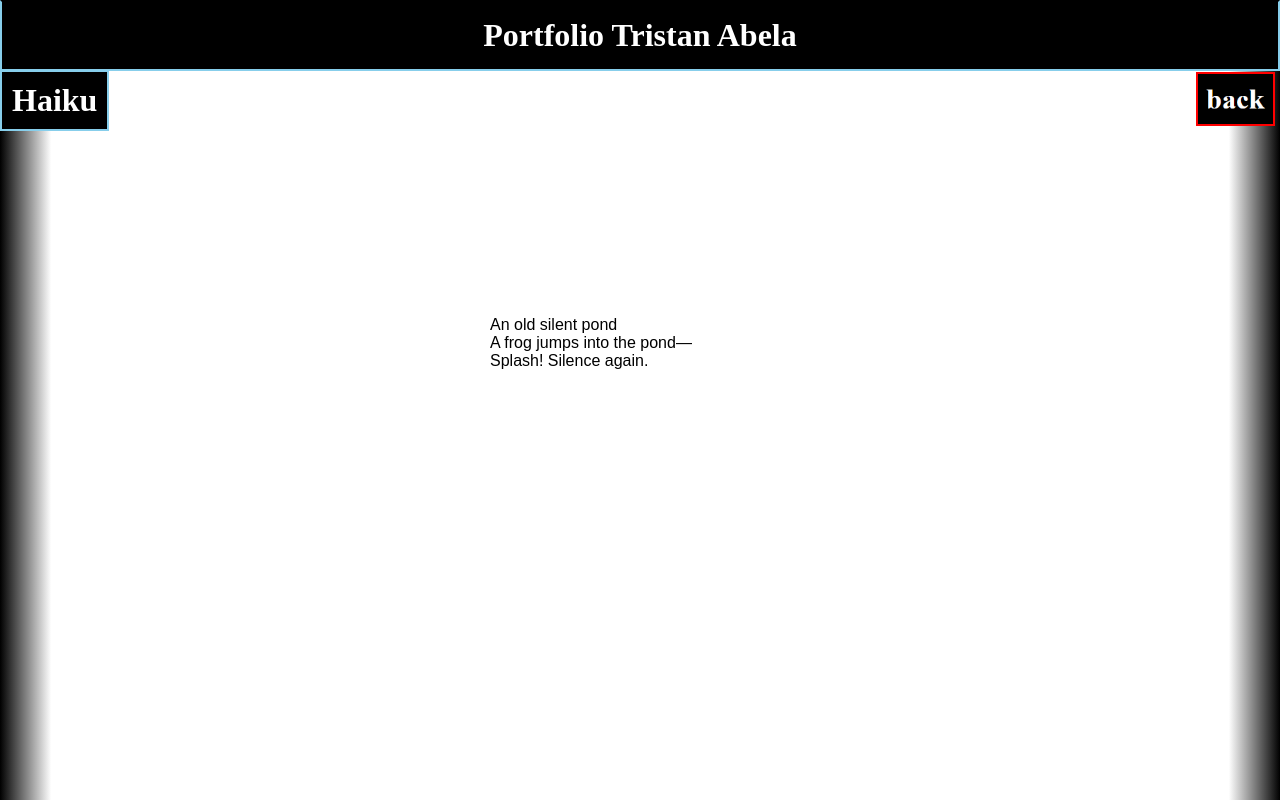
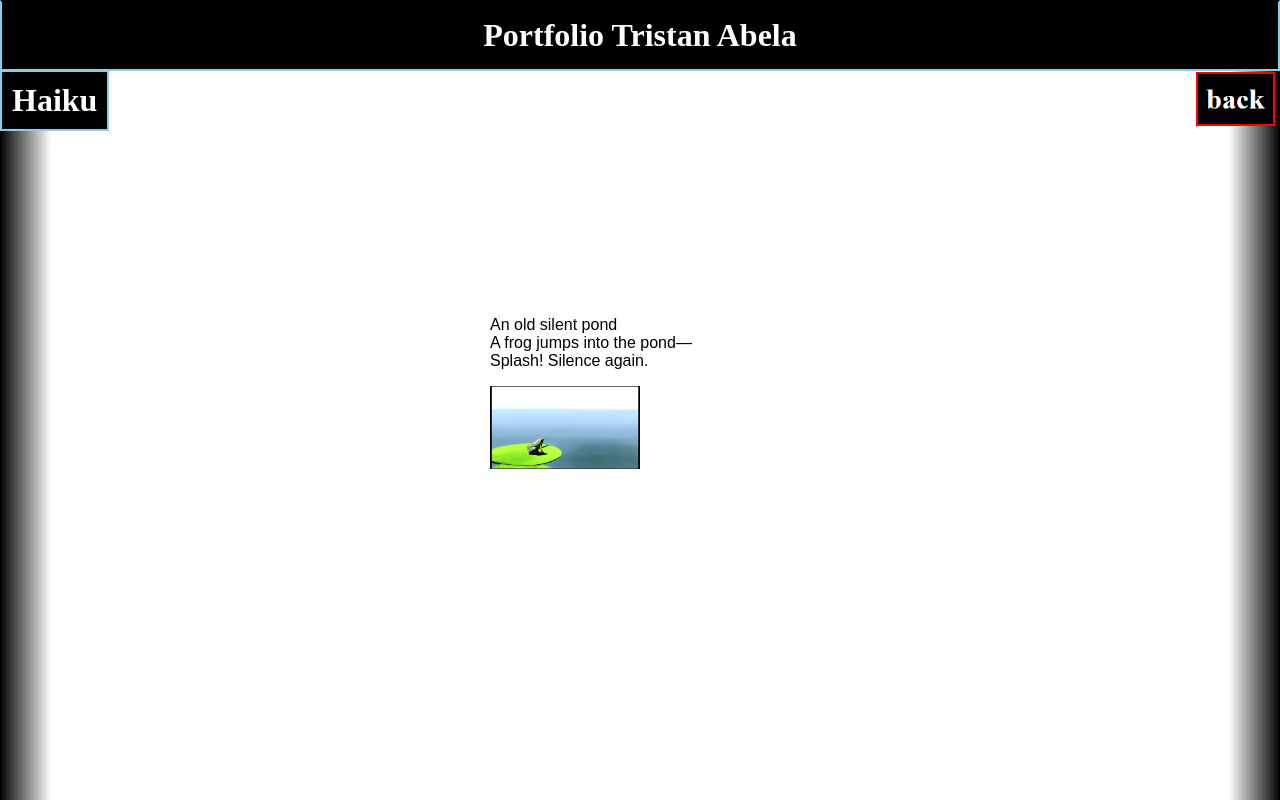
Before and after one commit to TristanAb/TristanAb.github.io, a plain HTML site: page Poem.html in a window 1280 px wide. Drawn offline with Linux system fonts and the light colour scheme.

Commit message:
Update Poem.html

```diff
--- a/Poem.html
+++ b/Poem.html
@@ -1,3 +1,4 @@
+
 <!DOCTYPE HTML>
 <html>
     <head>
@@ -10,7 +11,7 @@
     <h1> Haiku</h1>
          <a href="TristanAb.github.io" alt="Acceuille"><img  id="Back" src="https://github.com/TristanAb/TristanAb.github.io/blob/main/Screenshot%202021-09-16%20203058.png?raw=true"></a>
     <div id="poem"><p>An old silent pond<br>A frog jumps into the pond—<br>
-Splash! Silence again.</p><div>
+Splash! Silence again.</p><img src="https://github.com/TristanAb/TristanAb.github.io/blob/main/images/frog.gif?raw=true" id="frog"><div>
 
 
 
```
